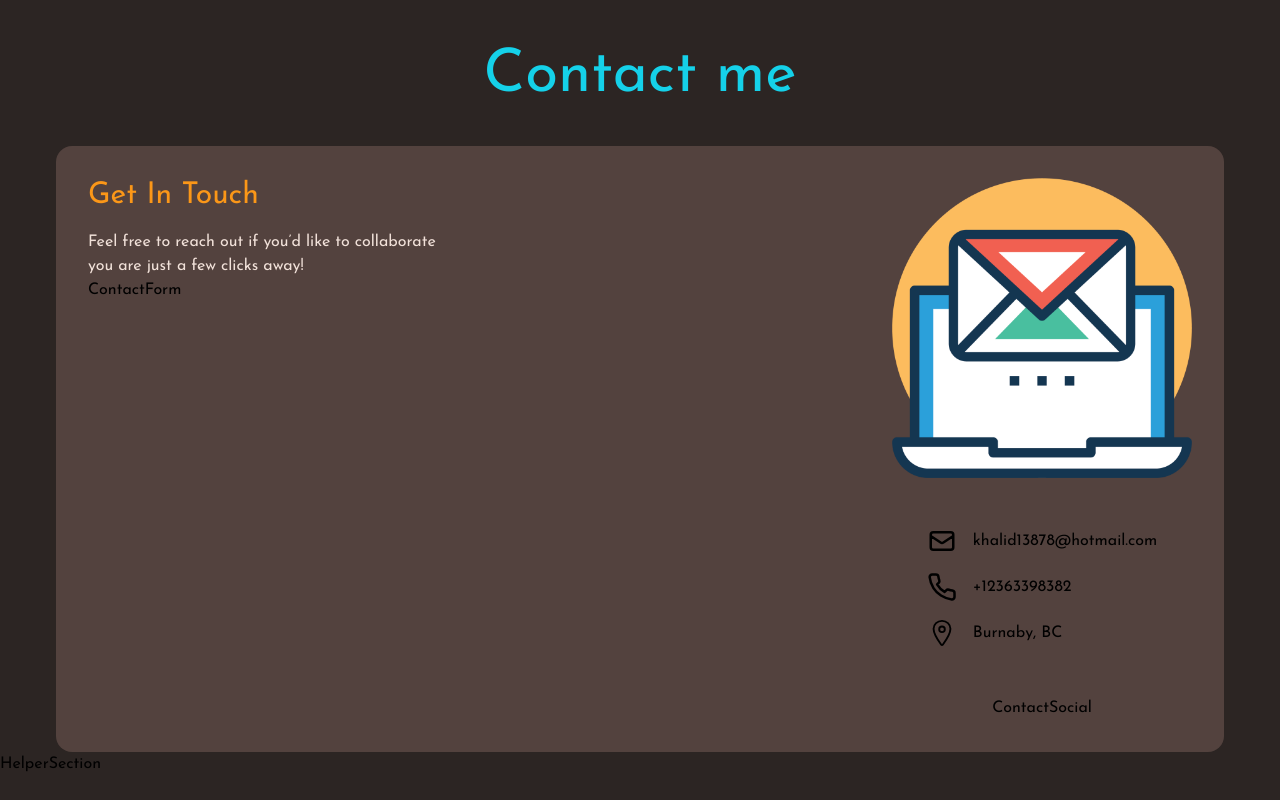
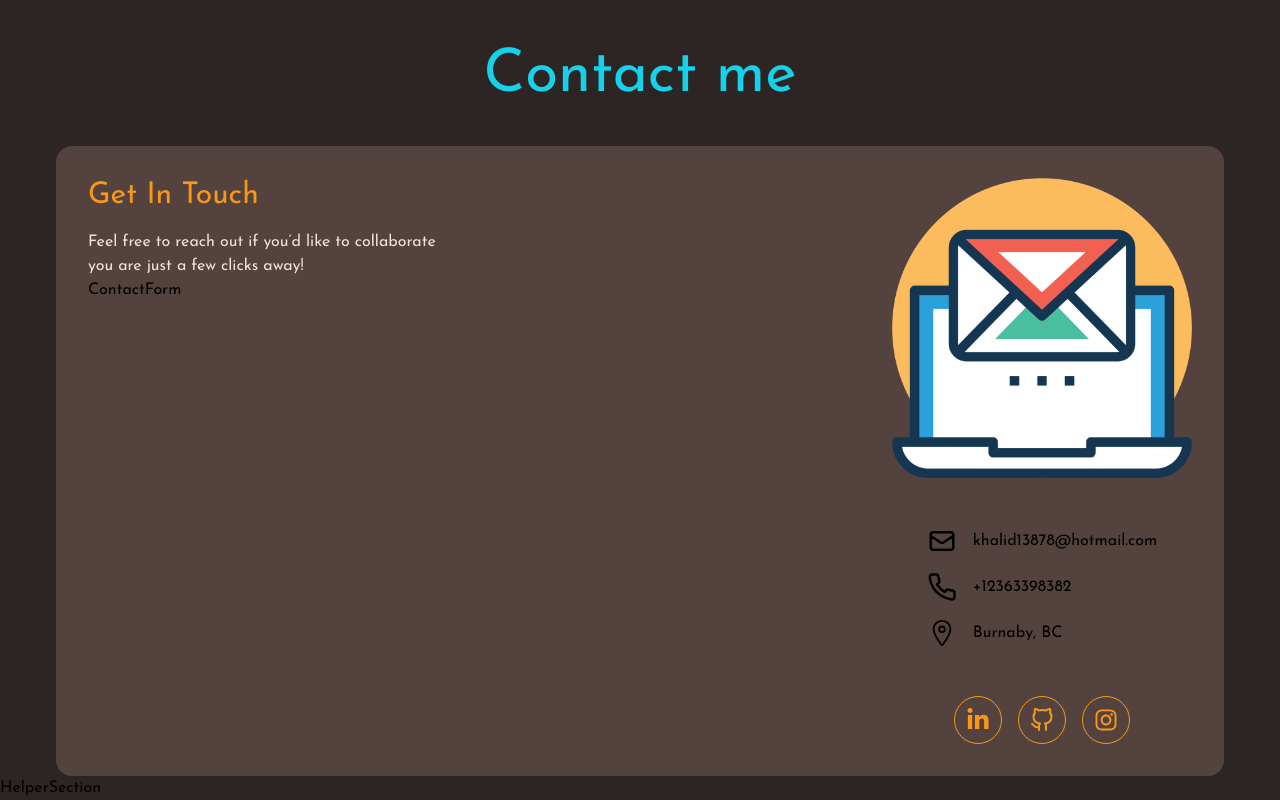
Before and after one commit to khalidkarimkqr/khalidkarimkqr.github.io, a React (Vite) app: page / in a window 1280 px wide. Shown: the part 3839-4639 px from the top of the page. Before the commit the page ends 4615 px from the top, so only its background shows below. Built offline with nearby package versions, Linux system fonts and the light colour scheme.

Commit message:
added github, linkedin and instagram links with icons

```diff
--- a/src/components/contactMe/ContactSocial.jsx
+++ b/src/components/contactMe/ContactSocial.jsx
@@ -1,7 +1,17 @@
 import React from "react";
+import SingleContactSocial from "./SingleContactSocial";
+import { FaLinkedinIn } from "react-icons/fa";
+import { FiGithub } from "react-icons/fi";
+import { FaInstagram } from "react-icons/fa";
 
 const ContactSocial = () => {
-  return <div>ContactSocial</div>;
+  return (
+    <div className="flex gap-4">
+      <SingleContactSocial link="#" Icon={FaLinkedinIn} />
+      <SingleContactSocial link="#" Icon={FiGithub} />
+      <SingleContactSocial link="#" Icon={FaInstagram} />
+    </div>
+  );
 };
 
 export default ContactSocial;
--- /dev/null
+++ b/src/components/contactMe/SingleContactSocial.jsx
@@ -0,0 +1,13 @@
+import React from "react";
+
+const SingleContactSocial = ({ Icon, link }) => {
+  return (
+    <div className="text-2xl h-12 w-12 border border-orange text-orange rounded-full p-3 flex items-center justify-center ">
+      <a href={link} className="cursor-pointer">
+        <Icon />
+      </a>
+    </div>
+  );
+};
+
+export default SingleContactSocial;
```
